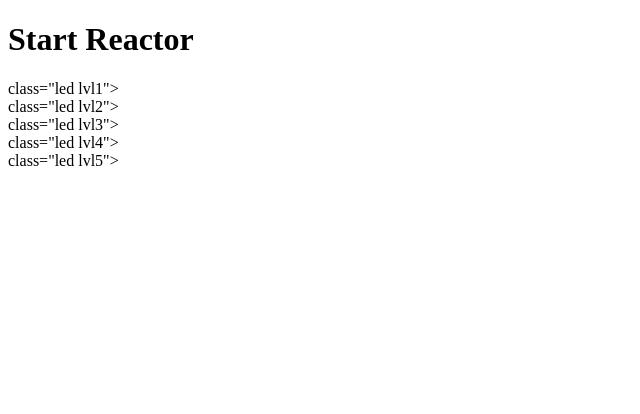
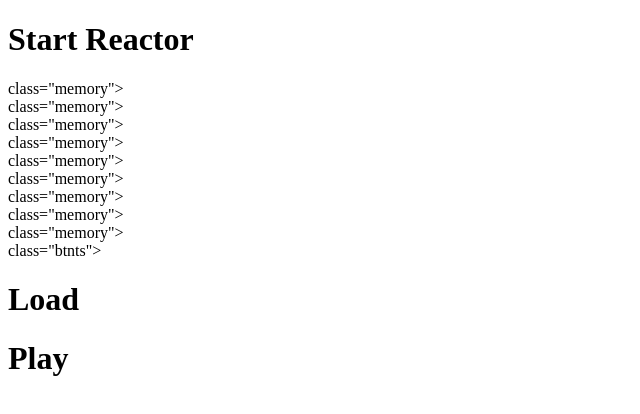
Before and after one commit to joaoneves2007/amongus-game, a plain HTML site: page index.html in a window 1280 px wide. Shown: the whole page, without its empty margins (0-640 px from the left). Drawn offline with Linux system fonts and the light colour scheme.

Commit message:
add images

```diff
--- a/index.html
+++ b/index.html
@@ -11,11 +11,20 @@
         <div class="painel">
             <div class="boxPainel">
                 <div class="computerLedPanel">
-                <div> class="led lvl1"></div>
-                <div> class="led lvl2"></div>
-                <div> class="led lvl3"></div>
-                <div> class="led lvl4"></div>
-                <div> class="led lvl5"></div>
+                 </div>
+                 <div class="painelMemory"></div>
+                <div> class="memory"></div>
+                <div> class="memory"></div>
+                <div> class="memory"></div>
+                <div> class="memory"></div>
+                <div> class="memory"></div>
+                <div> class="memory"></div>
+                <div> class="memory"></div>
+                <div> class="memory"></div>
+                <div> class="memory"></div>
+                <div> class="btnts"></div>
+                      <h1 id="loadButton">Load</h1>
+                      <h1 id="startButton">Play</h1>
                 </div>
             </div>
        </div>
```
Also changed, not shown: favicon.ico (added), svg/among-us-space.svg (added), svg/frame.svg (added), svg/led.svg (added), svg/ledgreen.svg (added), svg/ledred.svg (added).
